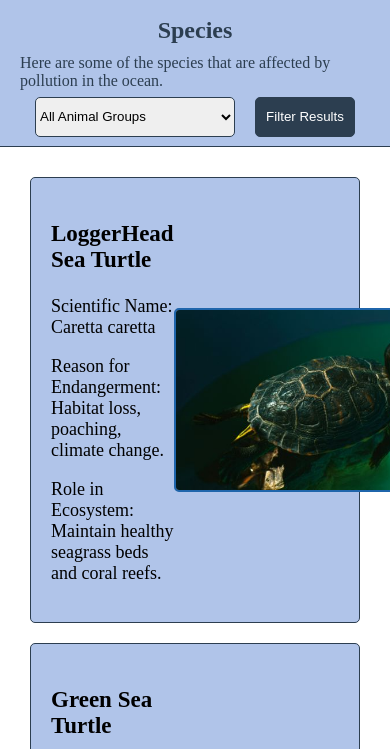
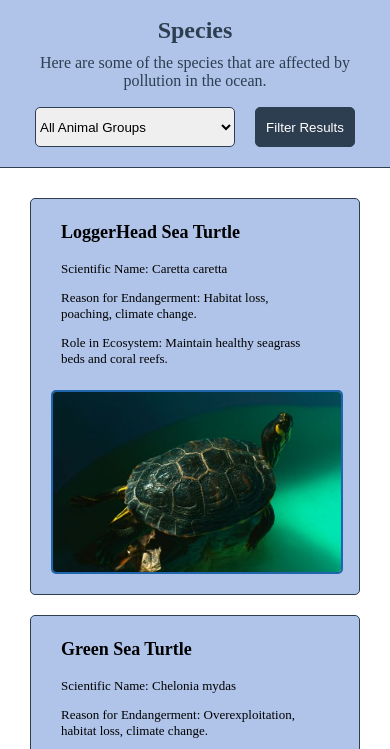
Before and after one commit to JanKonings/CS20-Midterm, a plain HTML site: page species.html in a window 390 px wide. Shown: the part 71-820 px from the top of the page. Drawn offline with nearby package versions, Linux system fonts and the light colour scheme.

Commit message:
finished the resizing for mobile on the species and the donate page

```diff
--- a/donate.CSS
+++ b/donate.CSS
@@ -20,6 +20,20 @@
     font-size: 20px;
     margin: 0;
     text-align: center;
+}
+
+@media (max-width: 900px) {
+    .donate p {
+        width: 600px;
+        font-size: 16px;
+    }
+}
+
+@media (max-width: 680px) {
+    .donate p {
+        width: 400px;
+        font-size: 14px;
+    }
 }
 
 .donate #donateForm {
@@ -134,7 +148,12 @@ h3 {
     font-size: 18px;
     color: #2c3e50;
     margin: 0;
-    /* font-family: Cambria, Cochin, Georgia, Times, 'Times New Roman', serif; */
+}
+
+@media (max-width: 900px) {
+    h3 {
+        font-size: 15px;
+    }
 }
 
 
@@ -174,9 +193,17 @@ h3 {
     margin-top: 20px;
 }
 
+
 .method h3 {
     font-size: 17px;
 }
+
+@media (max-width: 900px) {
+    .method h3 {
+        font-size: 14px;
+    }
+}
+
 
 .cardInfo {
     display: grid;
@@ -198,7 +225,7 @@ h3 {
 
 .bankInfo {
     display: grid;
-    grid-template-columns: 1fr 1fr; /* First two columns are a quarter each, third column is half */
+    grid-template-columns: 1fr 1fr;
     grid-template-rows: auto auto; /* Adjusts row heights dynamically */
     width: 100%;
     max-width: 100%;
@@ -232,10 +259,15 @@ h3 {
 
 .errors {
     display: flex;
-    text-align: center;
     width: 100%;
     box-sizing: border-box;
-    font-size: 20px;
+    font-size: 18px;
     color: #de2b2b;
     padding: 5px;
 }
+
+@media (max-width: 900px) {
+    .errors {
+        font-size: 15px;
+    }
+}
--- a/species.CSS
+++ b/species.CSS
@@ -20,6 +20,7 @@
     color: #2c3e50;
     font-size: 16px;
     margin: 0;
+    text-align: center;
 }
 
 .filterSpecies {
@@ -27,7 +28,6 @@
     align-items: center;
     justify-content: center;
     width: 100%;
-    height: 50px;
     background-color: #b0c4e9;
     padding: 10px;
     gap: 20px;
@@ -79,17 +79,18 @@ button:hover {
     display: flex;
     flex-direction: row;
     align-items: center;
+    justify-content: center;
     box-sizing: border-box;
+    width: 100%;
     padding: 20px;
-    width: 100%;
     border: 1px solid #2c3e50;
     border-radius: 5px;
     background-color: #b0c4e9;
 }
 
 .specieInfo {
-    width: 60%;
-    height: 100%;
+    padding: 10px;
+    padding-right: 20px;
 }
 
 h3 {
@@ -100,11 +101,61 @@ p {
     font-size: 18px;
 }
 
+
+
 .species img {
     width: 100%; /* Image will take the full width of the second column */
-    max-width: 500px; /* Limit max width */
+    max-width: 600px; /* Limit max width */
     height: auto;
     margin: 0 auto; /* Center the image horizontally */
     border: 2px solid #1f65ab;
     border-radius: 5px;
 }
+
+@media (max-width: 1000px) {
+    .species img {
+        max-width: 400px;
+    }
+}
+
+
+@media (max-width: 800px) {
+    .species {
+        flex-direction: column;
+        padding-top: 5px;
+    }
+
+    .specieInfo {
+        padding-top: 0;
+        margin: 0 auto;
+    }
+
+    .species img {
+        max-width: 450px;
+        margin: 0 auto;
+    }
+}
+
+@media (max-width: 650px) {
+    h3 {
+        font-size: 20px;
+    }
+
+    p {
+        font-size: 15px;
+    }
+}
+
+@media (max-width: 540px) {
+    .specieInfo {
+        margin-left: 0;
+    }
+
+    h3 {
+        font-size: 18px;
+    }
+
+    p {
+        font-size: 13px;
+    }
+}
```
Also changed, not shown: species.html (+0 -2 lines).
